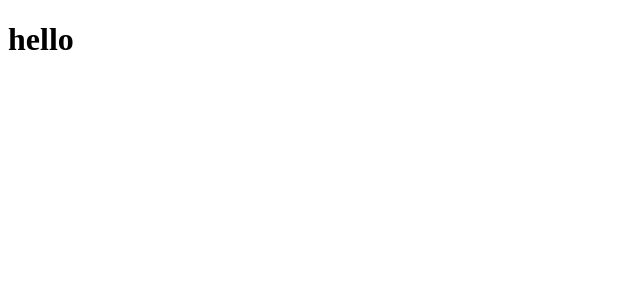
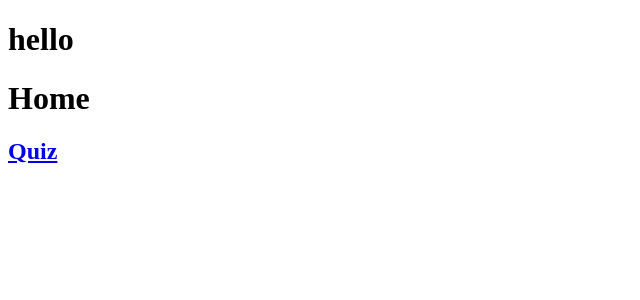
Before and after one commit to Kazunari93/react_redux_thunk, a React (Create React App) app in the folder quiz_app/: page / in a window 1280 px wide. Shown: the top 300 px of the page, without its empty margins (0-640 px from the left). Built offline with nearby package versions, Linux system fonts and the light colour scheme.

Commit message:
ルーティング設定

```diff
--- a/quiz_app/src/App.js
+++ b/quiz_app/src/App.js
@@ -1,10 +1,17 @@
 import React from "react";
+import { HashRouter as Router, Route } from "react-router-dom";
+import Home from "./components/Home/Home";
+import Quiz from "./components/Quiz/Quiz";
 
 function App() {
   return (
-    <div className="App">
-      <h1>hello</h1>
-    </div>
+    <Router>
+      <div className="App">
+        <h1>hello</h1>
+        <Route path="/" exact component={Home} />
+        <Route path="/quiz" exact component={Quiz} />
+      </div>
+    </Router>
   );
 }
 
```
